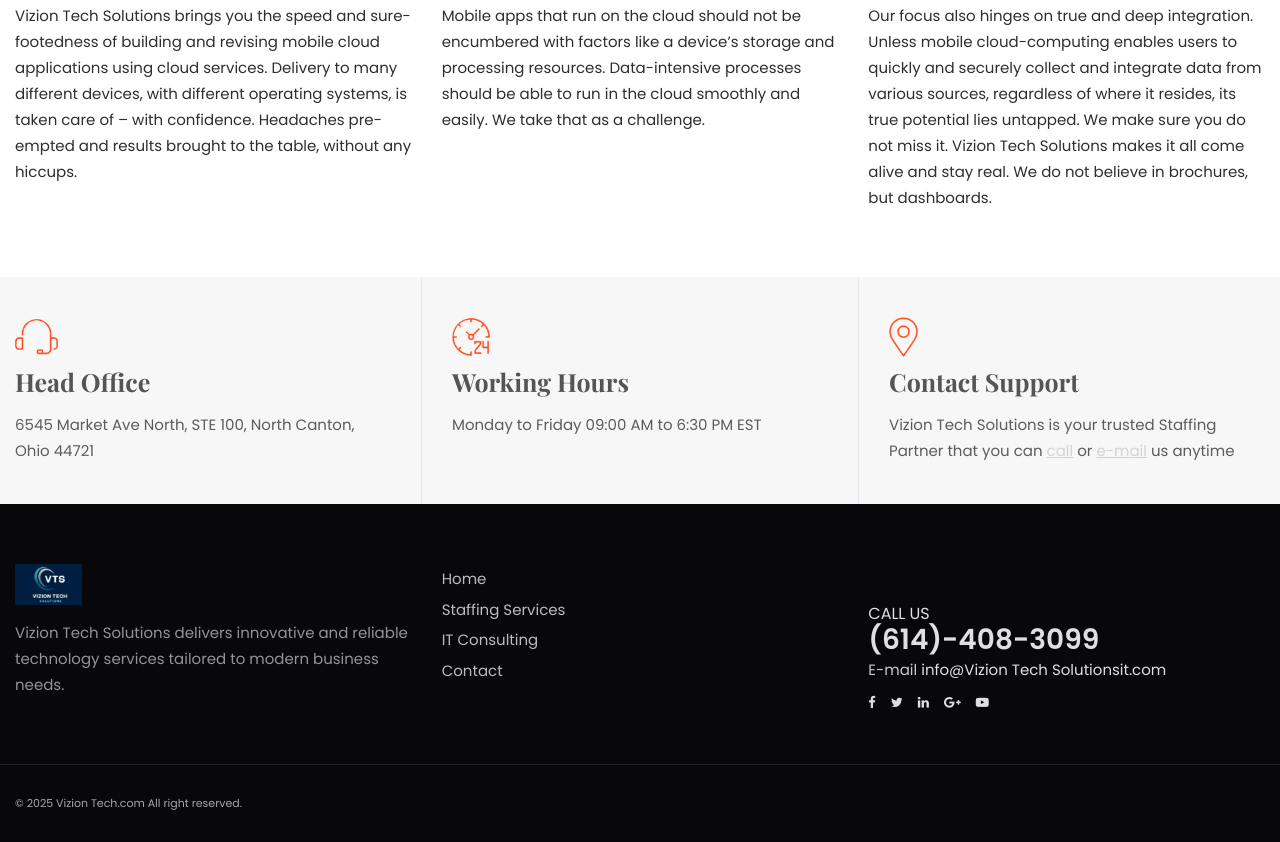
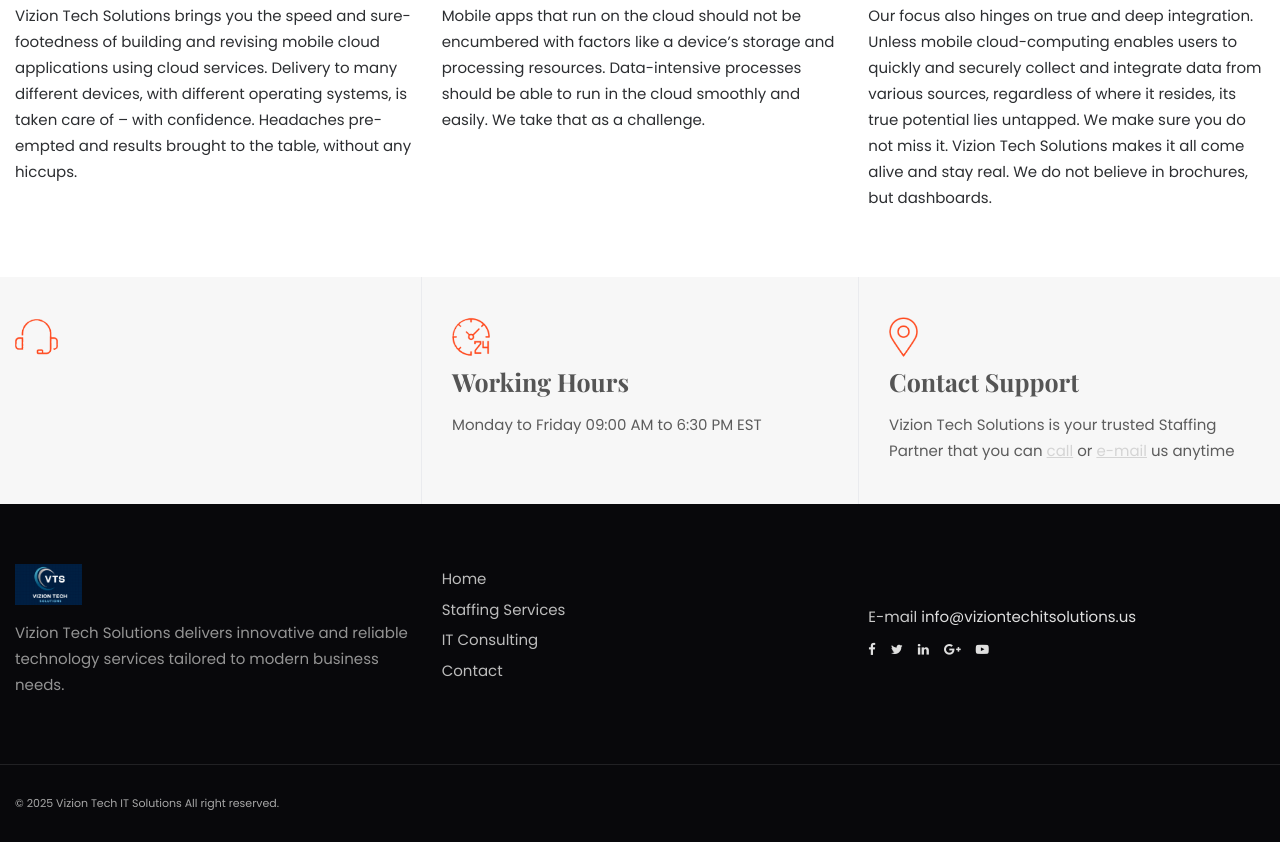
Before and after one commit to neeravbhaskarla/requirement-website, a plain HTML site: page cloud-consulting.html in a window 1280 px wide. Shown: the part 1178-2020 px from the top of the page. Drawn offline with nearby package versions, Linux system fonts and the light colour scheme; a web font is replaced by a local one.

Commit message:
changed title

```diff
--- a/cloud-consulting.html
+++ b/cloud-consulting.html
@@ -68,9 +68,7 @@
       <!-- end nav-menu -->
    <p>Vizion Tech Solutions delivers innovative and reliable technology services tailored to modern business needs.</p>
   <address>
-  <p>6545 Market Ave North, STE 100, North Canton, Ohio 44721</p>
-  <p>(614)-408-3099<br>
-    E-mail <a href="emailto:info@Vizion Tech Solutionsit.com">info@Vizion Tech Solutionsit.com</a></p>
+    E-mail <a href="emailto:info@viziontechitsolutions.us">info@viziontechitsolutions.us</a></p>
   </address>
   <ul class="social-media">
     <li><a href="#"><i class="fa fa-facebook"></i></a></li>
@@ -80,7 +78,7 @@
     <li><a href="#"><i class="fa fa-youtube-play"></i></a></li>
   </ul>
   <!-- end social-media -->
- <span class="copyright">© Vizion Tech Solutionsit.com All right reserved</span> </aside>
+ <span class="copyright">© viziontechitsolutions.us All right reserved</span> </aside>
 <!-- end sandwich-menu -->
 <header class="header">
   <div class="topbar">
@@ -201,8 +199,6 @@
   <div class="contact-wrapper">
     <div class="container">
       <div class="content-box wow fadeIn"> <img src="images/footer-icon01.png" alt="Image">
-        <h3>Head Office</h3>
-        <p>6545 Market Ave North, STE 100, North Canton, Ohio 44721</p>
       </div>
       <!-- end content-box -->
       <div class="content-box wow fadeIn"> <img src="images/footer-icon02.png" alt="Image">
@@ -212,7 +208,7 @@
       <!-- end content-box -->
       <div class="content-box wow fadeIn"> <img src="images/footer-icon03.png" alt="Image">
         <h3>Contact Support</h3>
-        <p>Vizion Tech Solutions is your trusted Staffing Partner that you can <a href="#">call</a> or <a href="mailto:info@Vizion Tech Solutionsit.com">e-mail</a> us anytime</p>
+        <p>Vizion Tech Solutions is your trusted Staffing Partner that you can <a href="#">call</a> or <a href="mailto:info@viziontechitsolutions.us">e-mail</a> us anytime</p>
       </div>
       <!-- end content-box -->
     </div>
@@ -247,9 +243,7 @@
         <!-- end col-2 -->
         <div class="col-lg-4 wow fadeIn">
           <div class="contact-box">
-            <h5>CALL US</h5>
-            <h3>(614)-408-3099</h3>
-            <p>E-mail <a href="emailto:info@Vizion Tech Solutionsit.com">info@Vizion Tech Solutionsit.com</a></p>
+            <p>E-mail <a href="emailto:info@viziontechitsolutions.us">info@viziontechitsolutions.us</a></p>
             <ul>
               <li><a href="#"><i class="fa fa-facebook"></i></a></li>
               <li><a href="#"><i class="fa fa-twitter"></i></a></li>
@@ -268,7 +262,7 @@
   </div>
   <!-- end content-wrapper -->
   <div class="sub-footer wow fadeIn">
-    <div class="container"> <span class="copyright">© 2025 Vizion Tech.com All right reserved.</span> </div>
+    <div class="container"> <span class="copyright">© 2025 Vizion Tech IT Solutions All right reserved.</span> </div>
     <!-- end container -->
   </div>
   <!-- end sub-footer -->
```
Also changed, not shown: about-us.html (+8 -11 lines), big-data-solutions.html (+4 -7 lines), contact-us.html (+8 -10 lines), custom-application-development.html (+7 -10 lines), index.html (+8 -11 lines), services.html (+7 -10 lines), staffing-solutions.html (+7 -10 lines), technology-consulting.html (+7 -10 lines).
